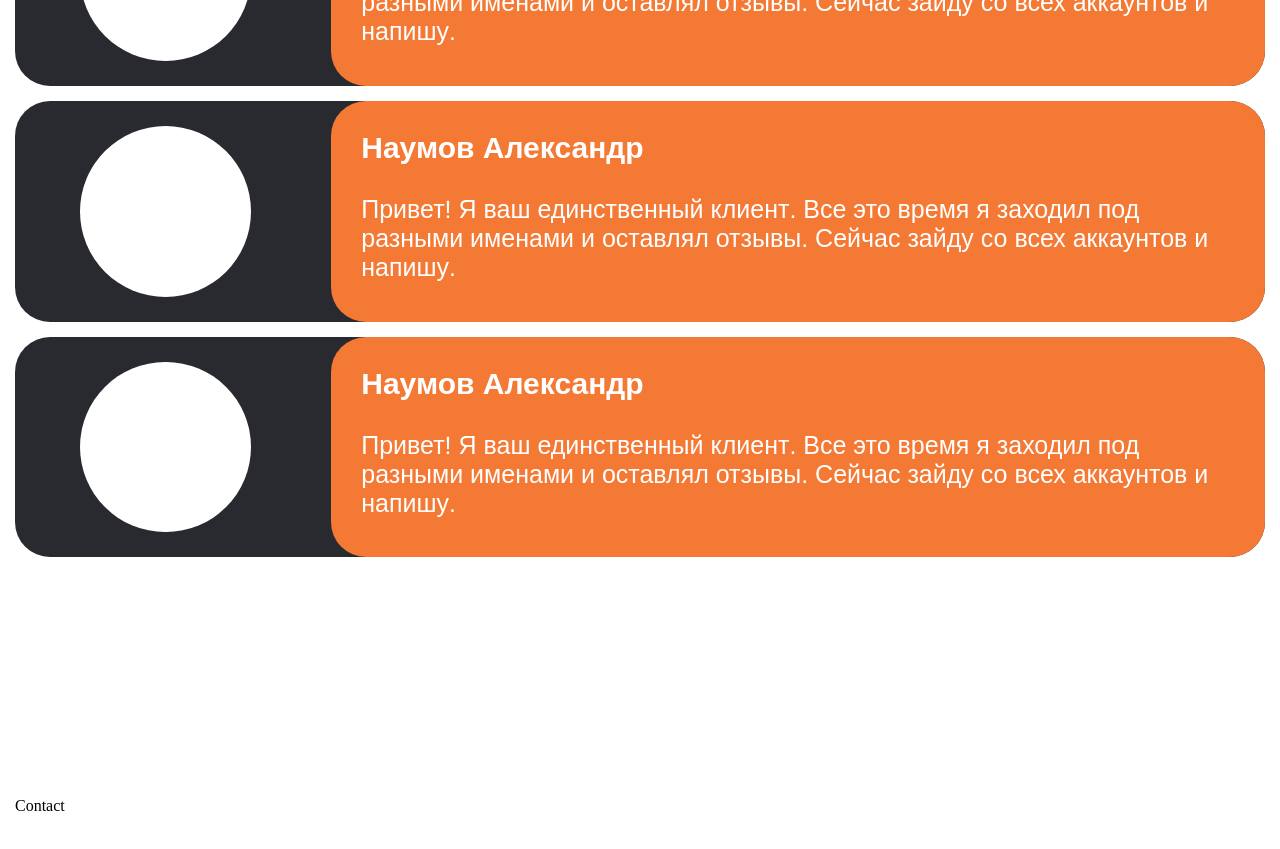
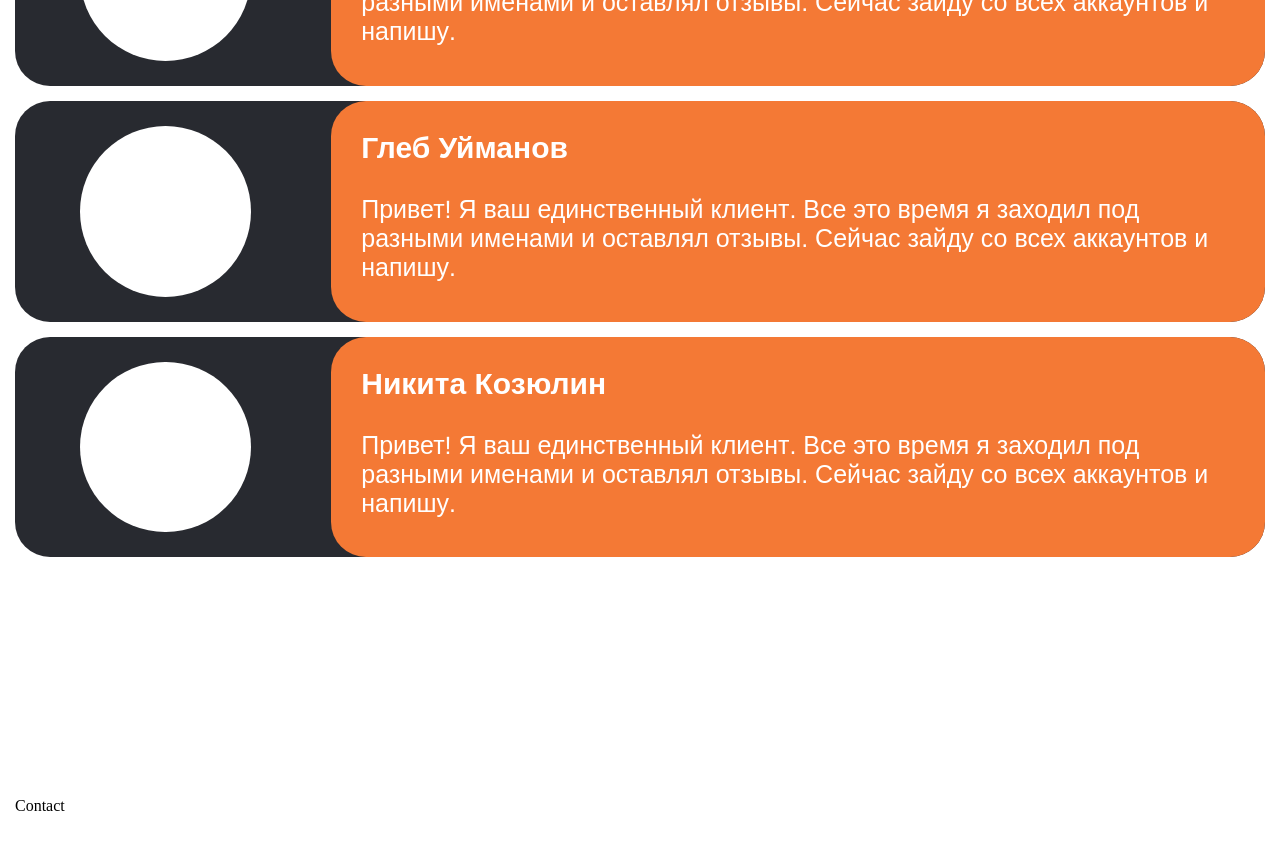
Before and after one commit to XenoPOMP/college-2022-practice-project, a React (Vite) app: page / in a window 1280 px wide. Shown: the part 9480-10329 px from the top of the page. Built offline with nearby package versions, Linux system fonts and the light colour scheme; a web font is replaced by a local one.

Commit message:
change moks

```diff
--- a/src/assets/sections/ReviewSection/ReviewSection.tsx
+++ b/src/assets/sections/ReviewSection/ReviewSection.tsx
@@ -17,14 +17,14 @@ const ReviewSection = () => {
       />
 
       <Review
-        author={'Наумов Александр'}
+        author={'Глеб Уйманов'}
         message={
           'Привет! Я ваш единственный клиент. Все это время я заходил под разными именами и оставлял отзывы. Сейчас зайду со всех аккаунтов и напишу.'
         }
       />
 
       <Review
-        author={'Наумов Александр'}
+        author={'Никита Козюлин'}
         message={
           'Привет! Я ваш единственный клиент. Все это время я заходил под разными именами и оставлял отзывы. Сейчас зайду со всех аккаунтов и напишу.'
         }
```
